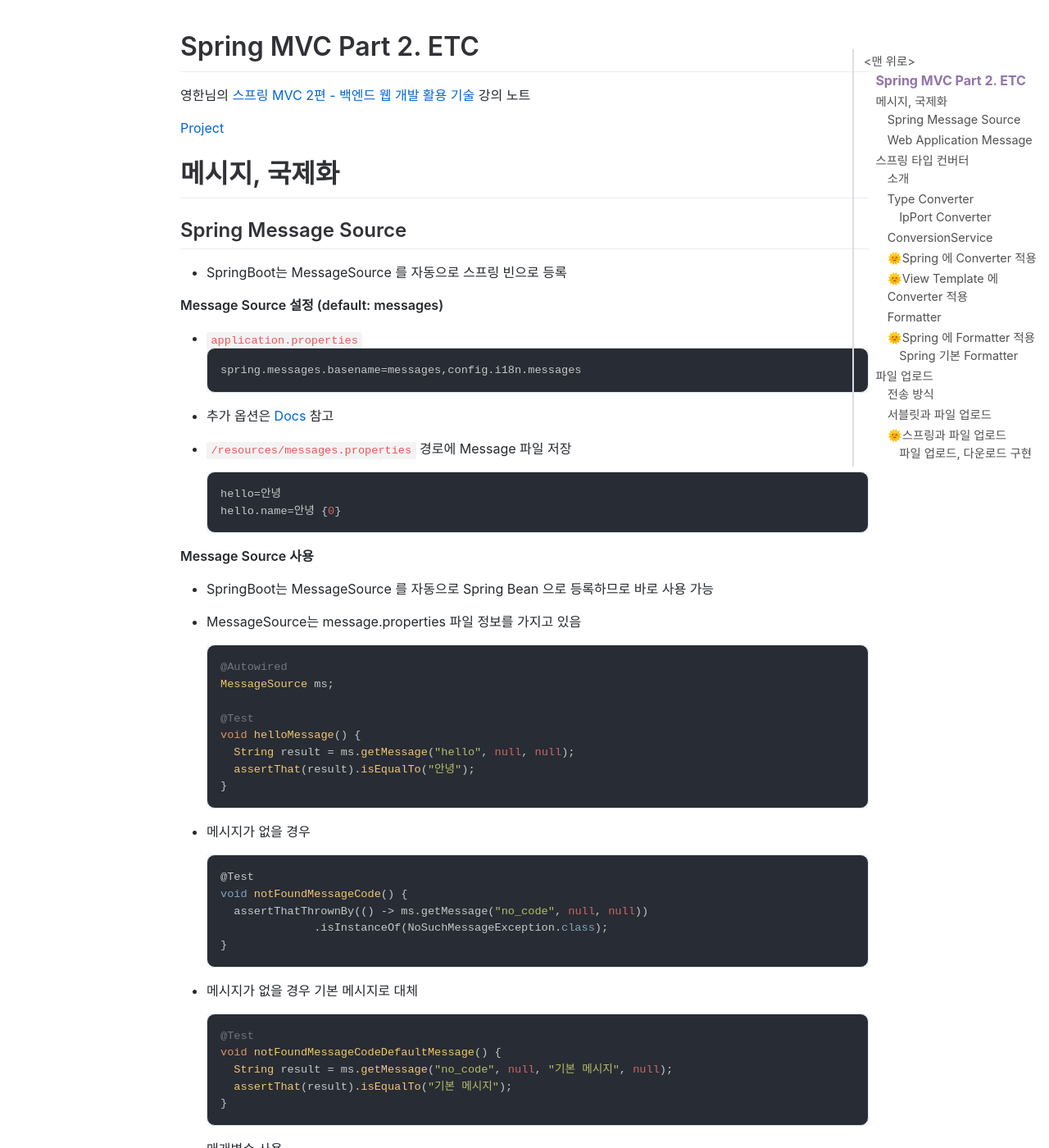
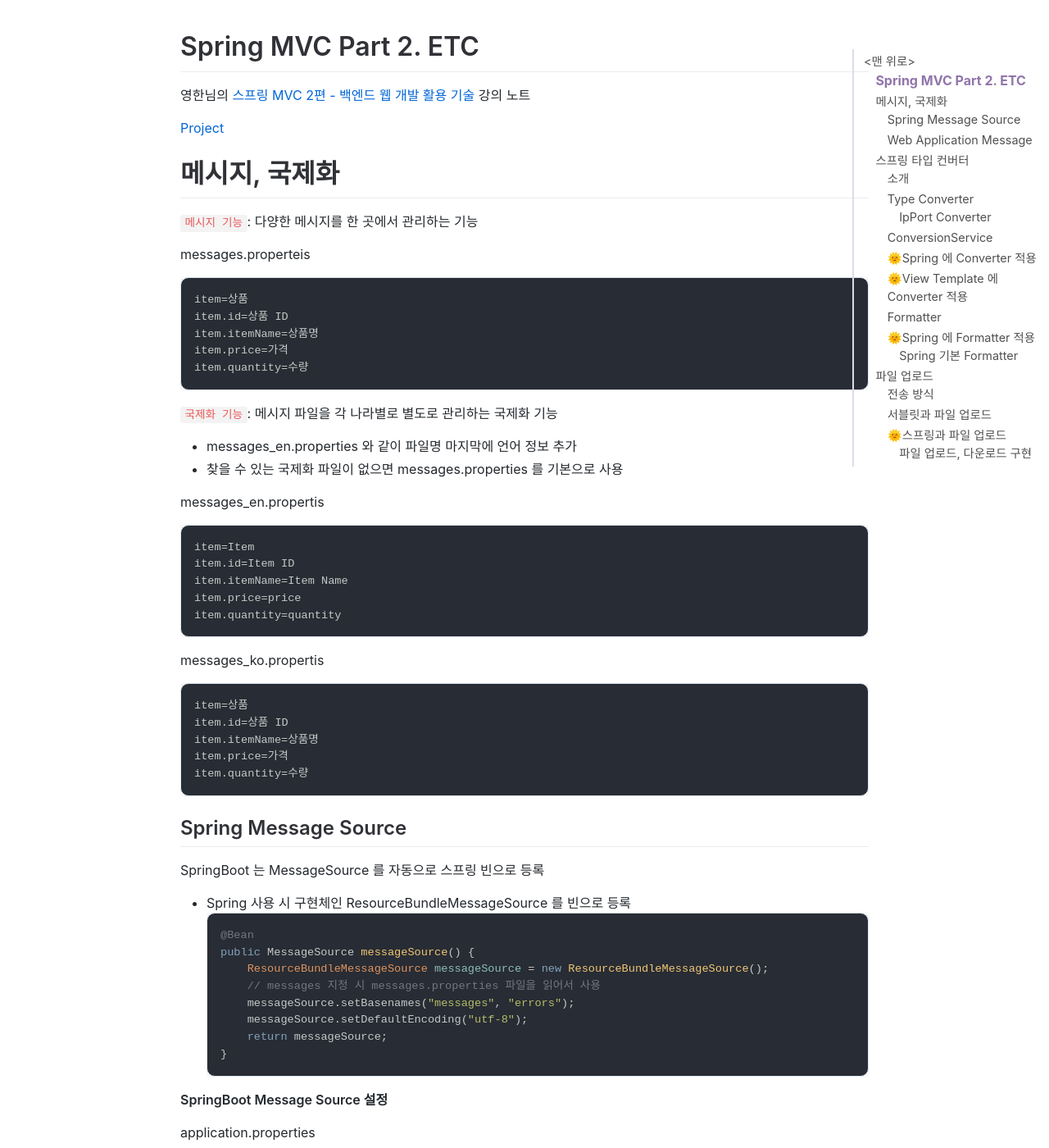
Before and after one commit to jihunparkme/jihunparkme.github.io, a Jekyll site: the page built from _posts/2021-10-12-Spring-MVC-Part2-Etc.md, in a window 1280 px wide and 1400 px high, scrolled down 643 px. Shown: the whole window at 82% size. Built offline with Jekyll 4.4.1, drawn with Linux system fonts in a browser that asks for light colours; nearby versions of some CDN libraries; comment, search, counter and statistics services are not loaded; some of the changed text lies outside the part shown.

Commit message:
[Spring Conquest] Spring Message Source

````diff
--- a/_posts/2021-10-12-Spring-MVC-Part2-Etc.md
+++ b/_posts/2021-10-12-Spring-MVC-Part2-Etc.md
@@ -15,17 +15,68 @@
 
 # 메시지, 국제화
 
+`메시지 기능`: 다양한 메시지를 한 곳에서 관리하는 기능
+
+messages.properteis
+
+```groovy
+item=상품
+item.id=상품 ID
+item.itemName=상품명
+item.price=가격
+item.quantity=수량
+```
+
+`국제화 기능`: 메시지 파일을 각 나라별로 별도로 관리하는 국제화 기능
+- messages_en.properties 와 같이 파일명 마지막에 언어 정보 추가
+- 찾을 수 있는 국제화 파일이 없으면 messages.properties 를 기본으로 사용
+
+messages_en.propertis
+
+```groovy
+item=Item
+item.id=Item ID
+item.itemName=Item Name
+item.price=price
+item.quantity=quantity
+```
+
+messages_ko.propertis
+
+```groovy
+item=상품
+item.id=상품 ID
+item.itemName=상품명
+item.price=가격
+item.quantity=수량
+```
+
 ## Spring Message Source
 
-- SpringBoot는 MessageSource 를 자동으로 스프링 빈으로 등록
+SpringBoot 는 MessageSource 를 자동으로 스프링 빈으로 등록
+  - Spring 사용 시 구현체인 ResourceBundleMessageSource 를 빈으로 등록
+    ```java
+    @Bean
+    public MessageSource messageSource() {
+        ResourceBundleMessageSource messageSource = new ResourceBundleMessageSource();
+        // messages 지정 시 messages.properties 파일을 읽어서 사용
+        messageSource.setBasenames("messages", "errors");
+        messageSource.setDefaultEncoding("utf-8");
+        return messageSource;
+    }
+    ```
 
-**Message Source 설정 (default: messages)**
+**SpringBoot Message Source 설정**
 
-- `application.properties`
-  ```properties
-  spring.messages.basename=messages,config.i18n.messages
-  ```
-- 추가 옵션은 [Docs](https://docs.spring.io/spring-boot/docs/current/reference/html/application-properties.html#application-properties) 참고
+application.properties
+```groovy
+spring.messages.basename=messages,config.i18n.messages
+```
+
+- 스프링 부트 메시지 소스 기본 값: `spring.messages.basename=messages`
+- MessageSource 를 스프링 빈 등록하지 않고, 스프링 부트 관련 설정을 하지 않으면 messages 라는 이름으로 기본 등록
+- 따라서 messages.properties, messages_en.properties .. 파일만 등록하면 자동으로 인식
+- 추가 옵션은 [Spring-Boot Docs](https://docs.spring.io/spring-boot/docs/current/reference/html/application-properties.html#application-properties) 참고
 
 - `/resources/messages.properties` 경로에 Message 파일 저장
 
````
